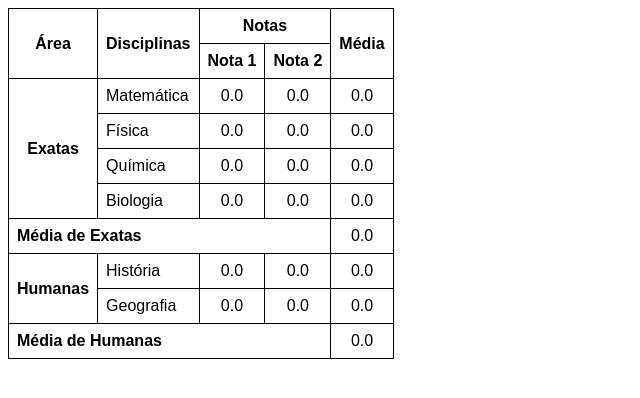
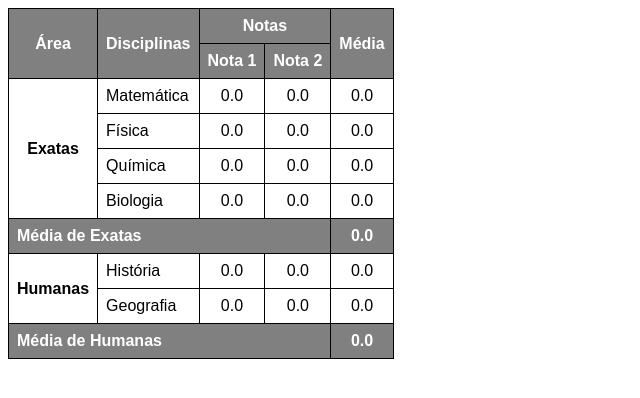
Before and after one commit to robertorangelsa/curso-html-css, a plain HTML site: page exercicios/ex023/tabela005.html in a window 1280 px wide. Shown: the whole page, without its empty margins (0-640 px from the left). Drawn offline with Linux system fonts and the light colour scheme.

Commit message:
atualização

```diff
--- a/exercicios/ex023/tabela005.html
+++ b/exercicios/ex023/tabela005.html
@@ -22,23 +22,24 @@
         .esquerda {
             text-align: left;
         }
-        thead {
+        .inverso {
             background-color: gray;
             color: white;
         }
-
-
+        .realce {
+            font-weight: bolder;
+        }
     </style>
 </head>
 <body>
     <table>
-        <tr>
+        <tr class="inverso">
             <th rowspan="2" scope="col">Área</th>
             <th rowspan="2" scope="col">Disciplinas</th>
             <th colspan="2" scope="colgroup">Notas</th>
             <th rowspan="2" scope="col">Média</th>
         </tr>
-        <tr>
+        <tr class="inverso">
             <th>Nota 1</th>
             <th>Nota 2</th>
         </tr>
@@ -67,7 +68,7 @@
             <td class="centro">0.0</td>
             <td class="centro">0.0</td>
         </tr>
-        <tr>
+        <tr class="inverso">
             <th colspan="4" scope="row" class="esquerda">Média de Exatas</th>
             <td class="centro realce">0.0</td>
         </tr>
@@ -84,7 +85,7 @@
             <td class="centro">0.0</td>
             <td class="centro">0.0</td>
         </tr>
-        <tr>
+        <tr class="inverso">
             <th colspan="4" scope="row" class="esquerda">Média de Humanas</th>
             <td class="centro realce">0.0</td>
         </tr>
```
